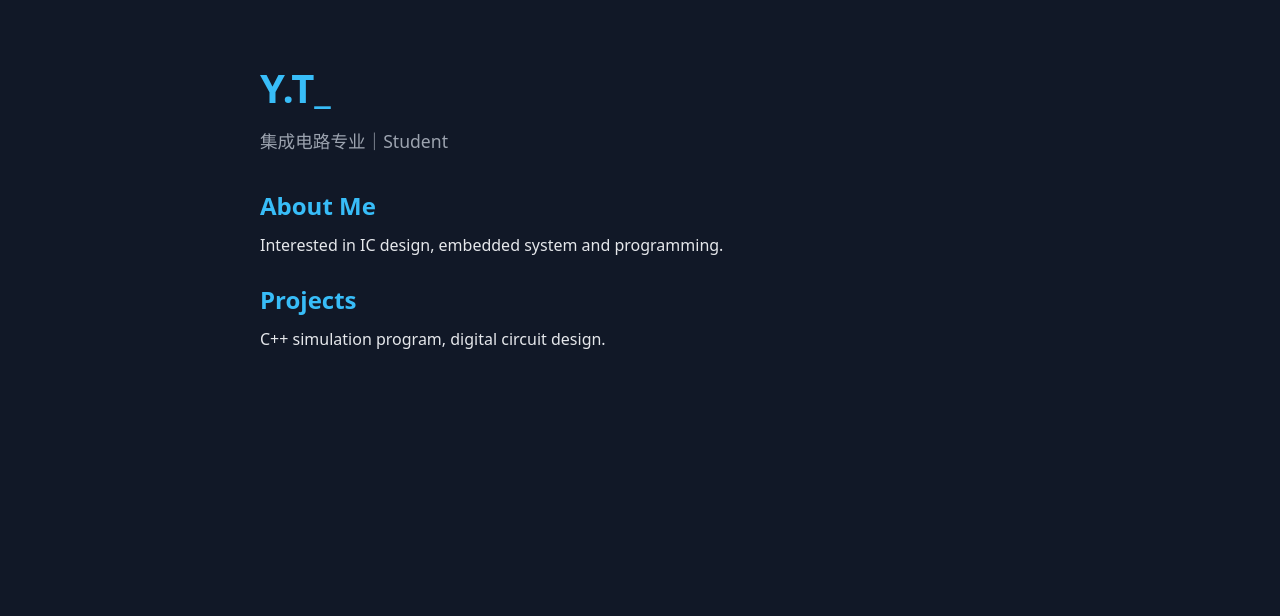
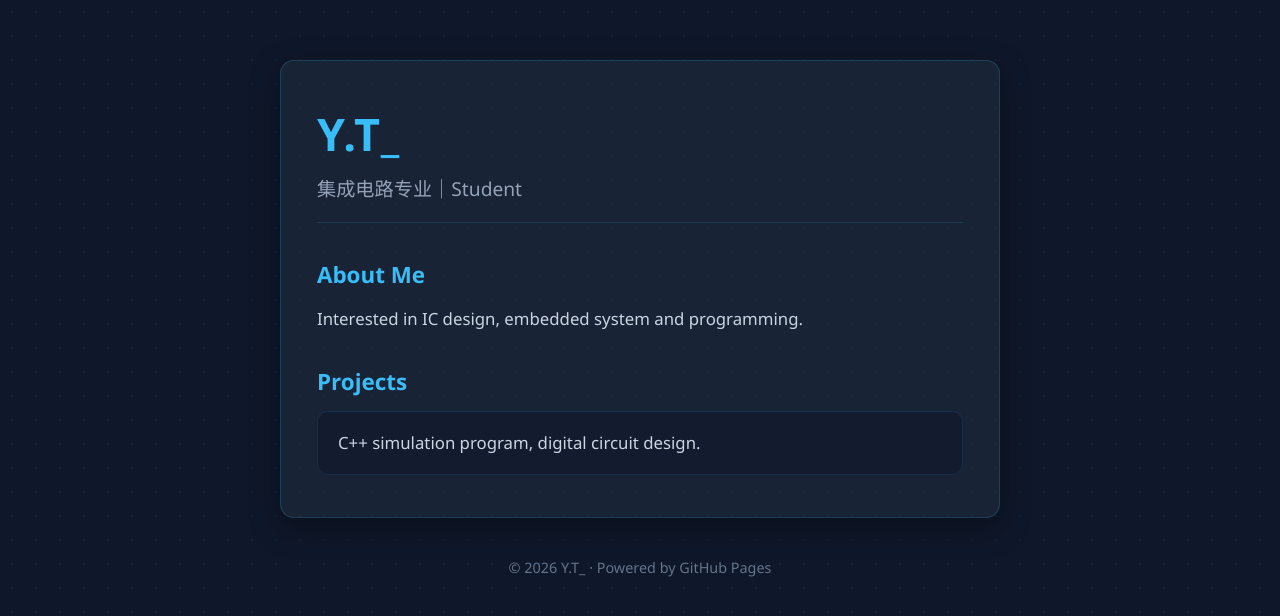
Before and after one commit to YT2006/YT2006.github.io, a plain HTML site: page index.html in a window 1280 px wide. Shown: the top 616 px of the page. Drawn offline with Linux system fonts and the light colour scheme.

Commit message:
Revamp styling and structure of index.html

```diff
--- a/index.html
+++ b/index.html
@@ -5,20 +5,100 @@
     <meta name="viewport" content="width=device-width, initial-scale=1.0">
     <title>Y.T_ | Personal Website</title>
     <style>
-        *{margin:0;padding:0;box-sizing:border-box;font-family:system-ui}
-        body{background:#111827;color:#e5e7eb;max-width:800px;margin:60px auto;padding:0 20px}
-        h1{font-size:2.5rem;color:#38bdf8;margin-bottom:12px}
-        .subtitle{color:#9ca3af;font-size:1.1rem;margin-bottom:32px}
-        h2{color:#38bdf8;margin:24px 0 10px}
-        p{line-height:1.7;margin-bottom:16px}
+        * {
+            margin: 0;
+            padding: 0;
+            box-sizing: border-box;
+        }
+        body {
+            font-family: "Segoe UI", system-ui, sans-serif;
+            background-color: #0f172a;
+            color: #e2e8f0;
+            background-image:
+                radial-gradient(rgba(56,189,248,0.06) 1px, transparent 1px);
+            background-size: 24px 24px;
+            min-height: 100vh;
+            padding: 60px 20px;
+        }
+        .container {
+            max-width: 720px;
+            margin: 0 auto;
+        }
+        .card {
+            background-color: rgba(30,41,59,0.75);
+            border: 1px solid rgba(56,189,248,0.18);
+            border-radius: 14px;
+            padding: 42px 36px;
+            box-shadow: 0 10px 30px rgba(0,0,0,0.35);
+        }
+        h1 {
+            font-size: 2.8rem;
+            color: #38bdf8;
+            margin-bottom: 10px;
+            letter-spacing: 1px;
+        }
+        .subtitle {
+            color: #94a3b8;
+            font-size: 1.2rem;
+            margin-bottom: 36px;
+            padding-bottom:20px;
+            border-bottom: 1px solid rgba(56,189,248,0.15);
+        }
+        h2 {
+            color:#38bdf8;
+            margin:32px 0 14px;
+            font-size:1.4rem;
+        }
+        p {
+            line-height:1.8;
+            font-size:1.05rem;
+            color:#cbd5e1;
+        }
+        .project-item{
+            background:rgba(15,23,42,0.6);
+            padding:16px 20px;
+            border-radius:10px;
+            margin-top:12px;
+            border:1px solid rgba(56,189,248,0.12);
+            transition: 0.25s ease;
+        }
+        .project-item:hover{
+            border-color:rgba(56,189,248,0.4);
+            box-shadow:0 0 12px rgba(56,189,248,0.15);
+        }
+        footer{
+            margin-top:40px;
+            text-align:center;
+            font-size:0.9rem;
+            color:#64748b;
+        }
+        @media(max-width:520px){
+            .card{
+                padding:26px 20px;
+            }
+            h1{
+                font-size:2rem;
+            }
+        }
     </style>
 </head>
 <body>
-    <h1>Y.T_</h1>
-    <p class="subtitle">集成电路专业｜Student</p>
-    <h2>About Me</h2>
-    <p>Interested in IC design, embedded system and programming.</p>
-    <h2>Projects</h2>
-    <p>C++ simulation program, digital circuit design.</p>
+<div class="container">
+    <div class="card">
+        <h1>Y.T_</h1>
+        <div class="subtitle">集成电路专业｜Student</div>
+
+        <h2>About Me</h2>
+        <p>Interested in IC design, embedded system and programming.</p>
+
+        <h2>Projects</h2>
+        <div class="project-item">
+            <p>C++ simulation program, digital circuit design.</p>
+        </div>
+    </div>
+    <footer>
+        © 2026 Y.T_ · Powered by GitHub Pages
+    </footer>
+</div>
 </body>
 </html>
```
